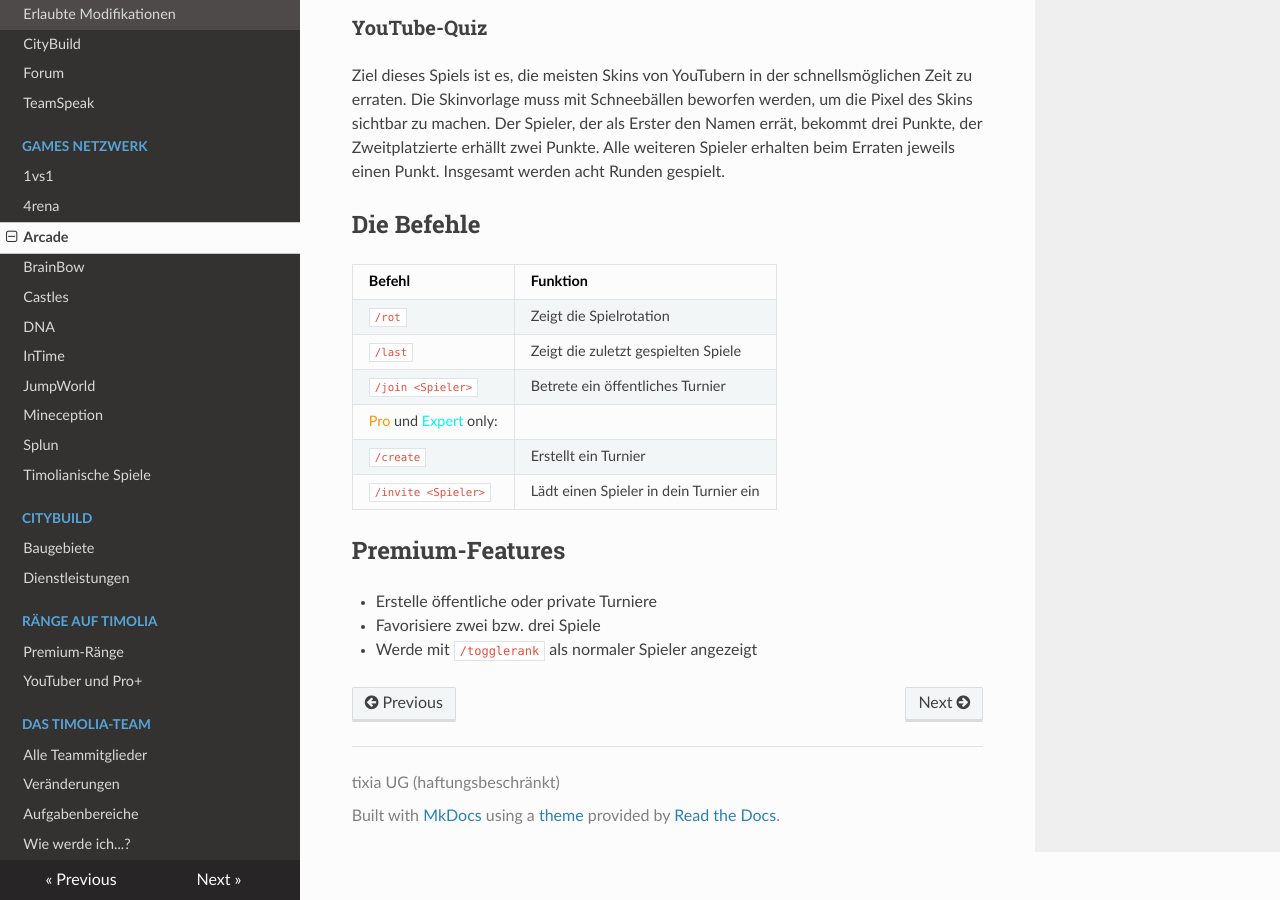
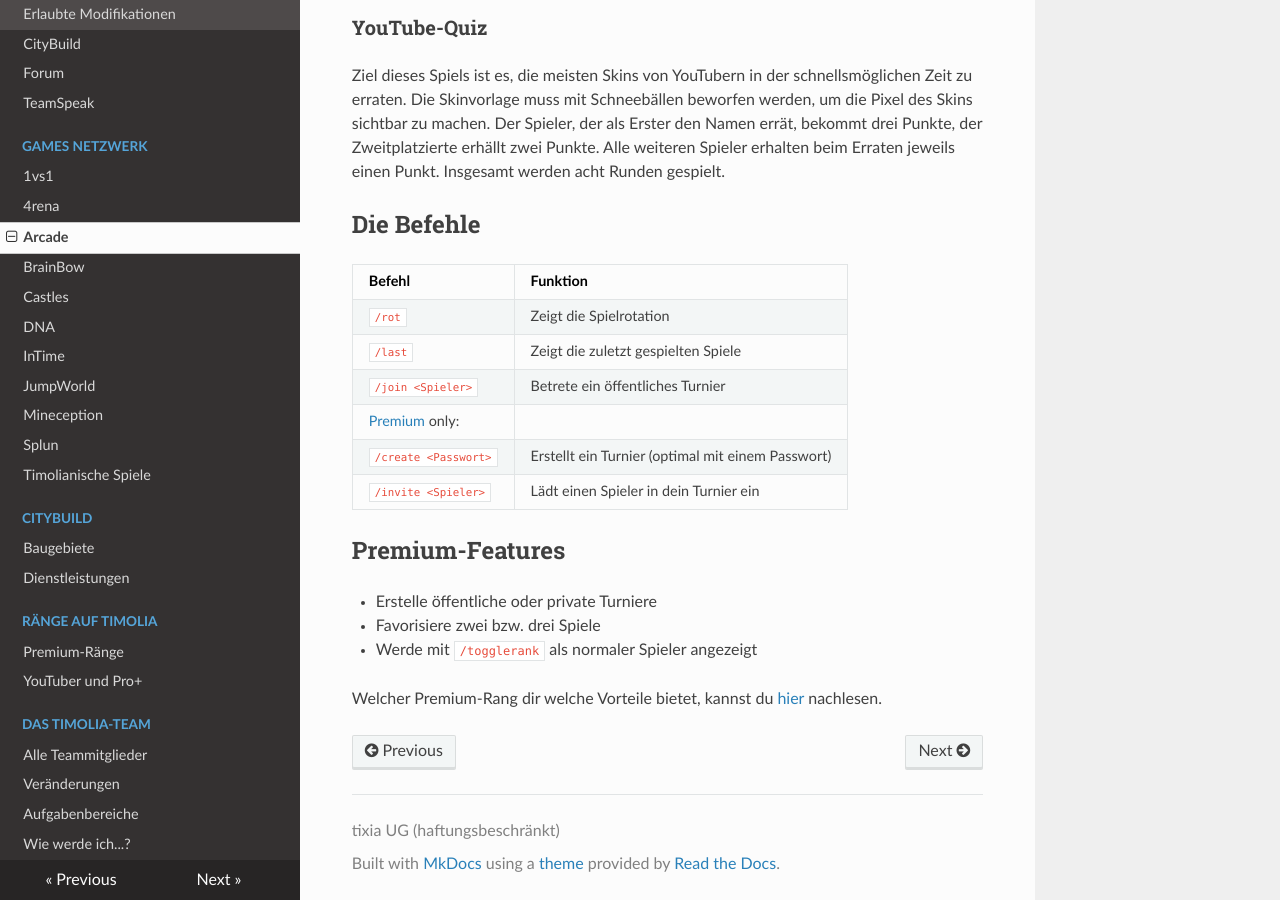
Before and after one commit to TimoliaDE/HowTo, an MkDocs documentation site: the page built from docs/games/arcade.md, in a window 1280 px wide and 900 px high, scrolled down 3313 px. Built offline with MkDocs 1.6.1, drawn with Linux system fonts in a browser that asks for light colours; nearby versions of some CDN libraries; old or Windows-style settings are respelled for this version of MkDocs.

Commit message:
Update arcade.md

```diff
--- a/docs/games/arcade.md
+++ b/docs/games/arcade.md
@@ -89,11 +89,13 @@ Insgesamt werden acht Runden gespielt.
 | `/rot` | Zeigt die Spielrotation |
 | `/last` | Zeigt die zuletzt gespielten Spiele |
 | `/join <Spieler>` | Betrete ein öffentliches Turnier |
-<span style="color:#F99500">Pro</span> und <span style="color:#00F9EC">Expert</span> only:
-| `/create` | Erstellt ein Turnier |
+[Premium](/ranks/premium/) only:
+| `/create <Passwort>` | Erstellt ein Turnier (optimal mit einem Passwort) |
 | `/invite <Spieler>` | Lädt einen Spieler in dein Turnier ein |
 
 ## Premium-Features
 - Erstelle öffentliche oder private Turniere
 - Favorisiere zwei bzw. drei Spiele
 - Werde mit `/togglerank` als normaler Spieler angezeigt
+
+Welcher Premium-Rang dir welche Vorteile bietet, kannst du [hier](/ranks/premium/) nachlesen.
```
